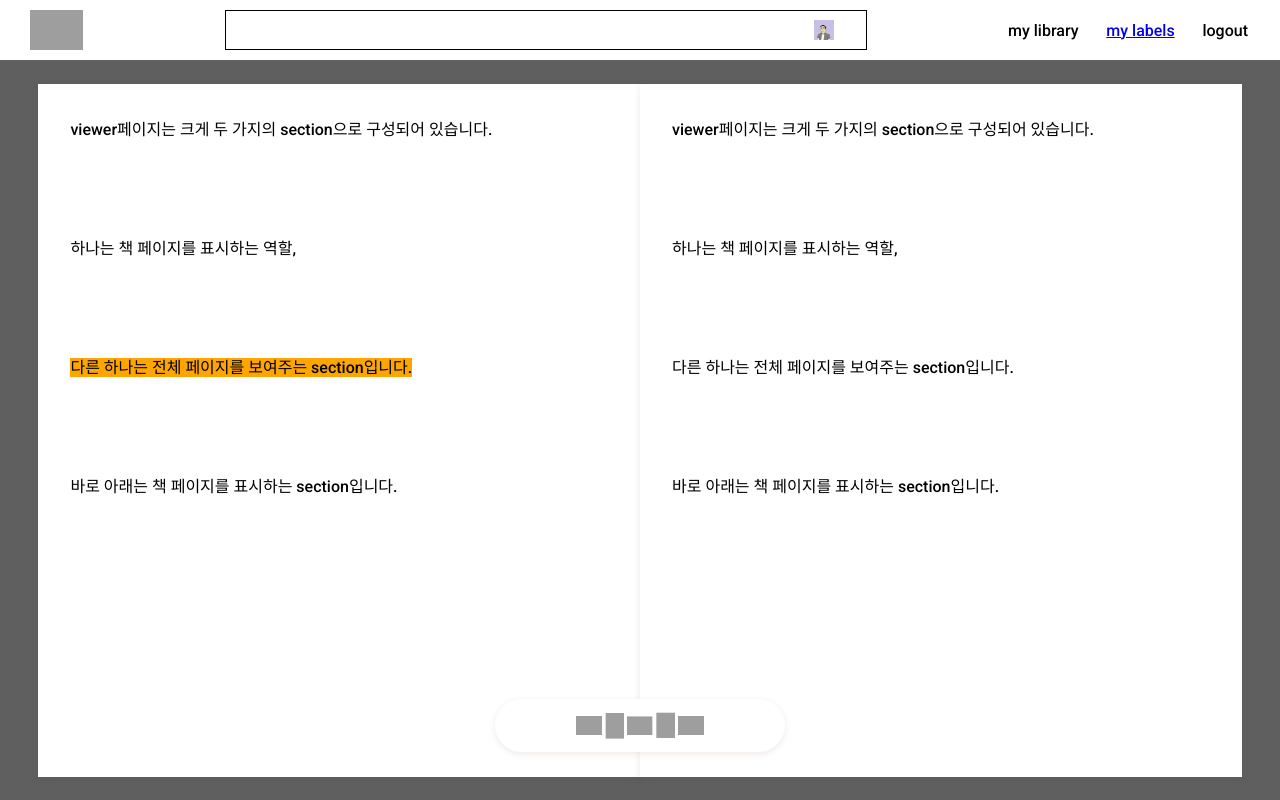
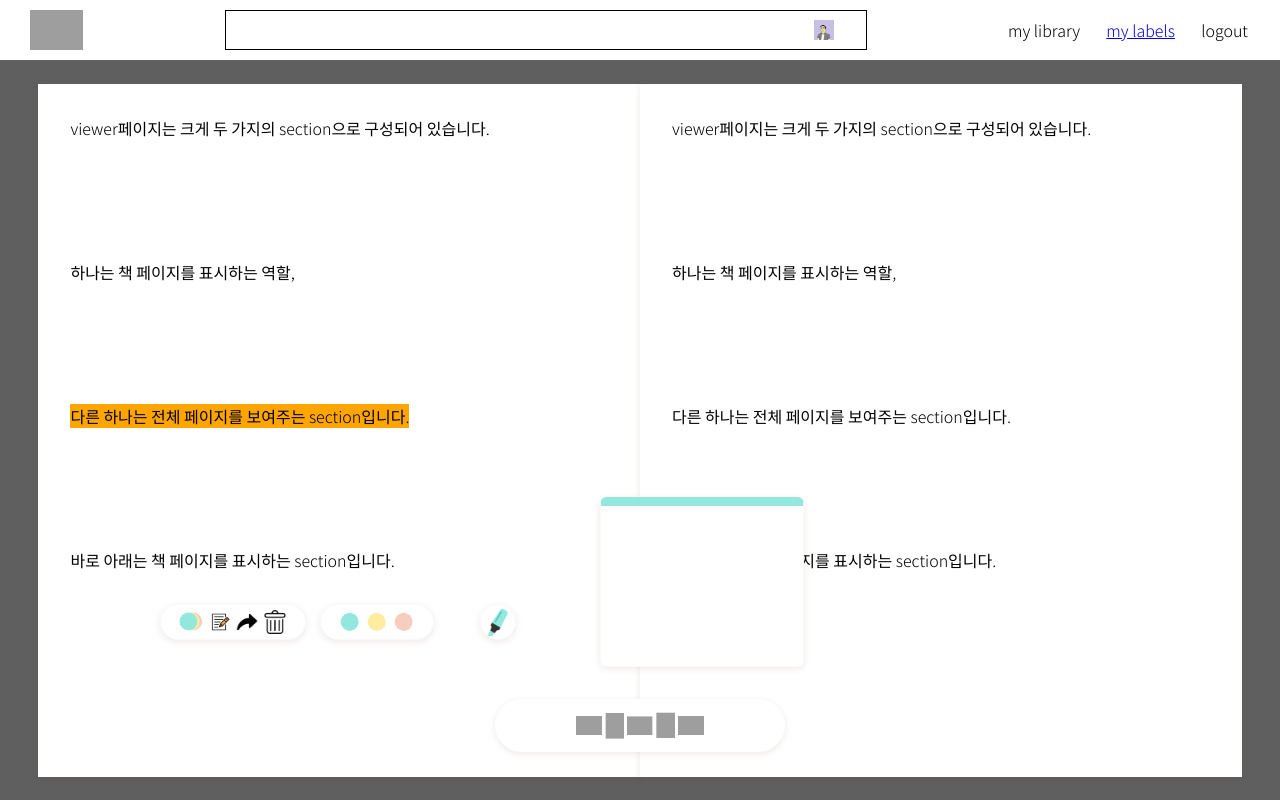
Before and after one commit to MakeLabel/firstProduct, a Django app: page /library/viewer/ in a window 1280 px wide. Run offline with Django 3.2, Linux system fonts and the light colour scheme; some libraries are stand-ins or nearby versions; grey boxes are pictures that could not be loaded.

Commit message:
[feat]Update viewer.html/css

```diff
--- a/library/static/library/css/viewer.css
+++ b/library/static/library/css/viewer.css
@@ -2,7 +2,7 @@
 
 .viewer-body {
   margin: 0;
-  font-family: 'Roboto';
+  font-family: 'Noto Sans KR';
   font-size: 16px;
   display: flex;
   width: 100%;
@@ -117,7 +117,6 @@
   height: 80vh;
   background-color: #5f5f5f;
   border-radius: 2em;
-  display: flex;
   flex-direction: column;
   align-items: center;
   display: none;
@@ -211,3 +210,68 @@
 #share-btn:hover {
     background-color : darkorchid;
 }
+
+.highlight-toggle {
+  border-radius: 1.7em;
+  width: 1.7em;
+  height: 1.7em;
+  position: absolute;
+  left: 30em;
+  bottom: 10em;
+  border: 1px solid black;
+  z-index: 9999;
+  padding: 0.2em;
+  background-color: white;
+  border: 1px solid #fafafa;
+  box-shadow: rgb(102 54 27 / 10%) 0px 2px 7px 0px;
+}
+
+.highlight-toggle-02 {
+  border-radius: 2em;
+  display: flex;
+  justify-content: space-around;
+  width: 7em;
+  height: 1.5em;
+  position: absolute;
+  left: 10em;
+  bottom: 10em;
+  background-color: white;
+  padding: 0.3em 1em;
+  border: 1px solid #fafafa;
+  box-shadow: rgb(102 54 27 / 10%) 0px 2px 7px 0px;
+}
+
+.highlight-functions .toggle-btn {
+  height: 100%;
+}
+
+.highlight-toggle-03 {
+  border-radius: 2em;
+  display: flex;
+  justify-content: space-around;
+  width: 5em;
+  height: 1.5em;
+  position: absolute;
+  left: 20em;
+  bottom: 10em;
+  background-color: white;
+  padding: 0.3em 1em;
+  border: 1px solid #fafafa;
+  box-shadow: rgb(102 54 27 / 10%) 0px 2px 7px 0px;
+}
+
+.toggle-memobox {
+  position: absolute;
+  left: 45em;
+  bottom: 10em;
+  outline: 0;
+  font-family: inherit;
+  border-top: 0.7em solid #93e7de;
+  border-radius: 0.5em;
+  padding: 1em;
+  border-left: 1px solid #fafafa;
+  border-right: 1px solid #fafafa;
+  border-bottom: 1px solid #fafafa;
+  box-shadow: rgb(102 54 27 / 10%) 0px 2px 7px 0px;
+  resize: none;
+}
--- a/library/static/library/js/viewer.js
+++ b/library/static/library/js/viewer.js
@@ -1,66 +1,10 @@
-console.log("연결완료!");
+// 아래는 버튼을 클릭했을 때 Modal을 띄워주도록 하는 코드들입니다.
 
-/*div tag가 담긴 부분만, 설렉션 기능이 가능하도록 만듦. 테그 바꾸어주면 다른 영역에서도 이용가능 */
-const selectableTextArea = document.querySelectorAll('div');
-
-console.log(selectableTextArea);
-const shareBtn = document.querySelector("#share-btn");
-var allTextList = new Array();
-
-selectableTextArea.forEach(elem => {
-    elem.addEventListener("mouseup",selectableTextAreaMouseup);
-});
-
-/*문서 상에서 설렉션을 했을 때, 저장을 해두고 팝업을 띄어주는 함수.
-이후에, 설렉션을 할 때 형광팬을 칠하고 칠한 내용을 따로 저장하는 내용으로 변경할 에정 */
-function selectableTextAreaMouseup(event) {
-    // var selectedText = window.getSelection().toString().trim();
-    setTimeout(() => {
-        var selectedText = window.getSelection();
-        if (selectedText.toString().length){
-        console.log(selectedText);
-        console.log(selectedText.toString());
-        allTextList.push(selectedText);
-        console.log(allTextList);
-        const x = event.pageX;
-        // console.log(x);
-        const y = event.pageY;
-        // console.log(y);
-        const shareBtnWidth = Number(getComputedStyle(shareBtn).width.slice(0,-2));
-        const shareBtnHeight = Number(getComputedStyle(shareBtn).height.slice(0,-2));
-        shareBtn.style.left = x-shareBtnWidth*1 + 'px';
-        shareBtn.style.top = y-shareBtnHeight*1 + 'px';
-        shareBtn.style.display = "block";
-        shareBtn.classList.add("btnEnterance")
-        };
-    },0);
+const thumbnailModal = document.getElementById('thumbnail-modal')
+const openModal = () => {
+    thumbnailModal.style.display = "flex"
 }
 
-document.addEventListener("mousedown", documentMouseDown);
-
-/*문서 상에서 클릭을 했을 때, 설렉션 한 부분이 사라지도록 만든 함수*/
-function documentMouseDown(event) {
-    if(getComputedStyle(shareBtn).display==="block" && event.target.id!=="share-btn"){
-    shareBtn.style.display = "none";
-    shareBtn.classList.remove("btnEnterence");
-    window.getSelection().empty();
-    }
+const closeModal = () => {
+    thumbnailModal.style.display = "none"
 }
-
-
-shareBtn.addEventListener("click", shareBtnClick);
-
-/* share 버튼을 눌렀을 때, 클립보드에 해당 내용을 복사하고, 기존에 보여지고 있었던 설렉션과 팝업을 지워주는 함수*/
-function shareBtnClick(event){
-    const text = window.getSelection().toString().trim();
-    document.execCommand("copy");
-    shareBtn.style.display = "none";
-    shareBtn.classList.remove("btnEnterence");
-    window.getSelection().empty();
-};
-
-
-/* share 버튼을 눌렀을 때, 클립봅드에 잘 복사 되었음을 보여주는 코드*/
-$( "#share-btn" ).click(function() {
-    $( "div.success" ).fadeIn( 300 ).delay( 1500 ).fadeOut( 400 );
-  });
--- a/library/templates/library/collectHighlight.html
+++ b/library/templates/library/collectHighlight.html
@@ -5,6 +5,7 @@
     <title>Label</title>
     {% load static %}
     <link rel="stylesheet" href="{% static 'library/css/collectHighlight.css'%}">
+    <link rel="stylesheet" href="{% static 'library/css/jquery.mCustomsScrollbar.css'%}">
     <style>
       @import url('https://fonts.googleapis.com/css2?family=Noto+Sans+KR:wght@300&display=swap');
     </style>
@@ -44,9 +45,6 @@
           <div class="menu-container">
             <div class="">
               <img style="width: 120px; height: 150px;" src="{% static 'library/img/bin.png'%}"/>
-            </div>
-            <div class="">
-              <span>60% of the book</span>
             </div>
             <div class="highlighting-colors">
               <img style="width:20px; height:20px;" src="{% static 'library/img/bin.png'%}"/>
@@ -186,6 +184,5 @@
 
 
     </section>
-
   </body>
 </html>
--- a/library/templates/library/viewer.html
+++ b/library/templates/library/viewer.html
@@ -8,7 +8,7 @@
     {% load static %}
     <link rel="stylesheet" href="{% static 'library/css/viewer.css'%}" >
     <style>
-    @import url('https://fonts.googleapis.com/css2?family=Roboto:wght@500&display=swap');
+      @import url('https://fonts.googleapis.com/css2?family=Noto+Sans+KR:wght@300&display=swap');
     </style>
     <script src="//code.jquery.com/jquery-1.11.0.min.js"></script>
   </head>
@@ -48,9 +48,6 @@
       위의 나열 순서대로 코드가 짜여져 있습니다. 빈더코더! 빈더코더! 빈더코더!
       {% endcomment %}
 
-      <div class="highlight-togle">
-
-      </div>
       <div class="left-page page">
         viewer페이지는 크게 두 가지의 section으로 구성되어 있습니다.
         <br>
@@ -103,16 +100,16 @@
       {% comment %} 책 페이지 표시하는 section 안에 footer 태그를 이용하여 툴들을 모아놨습니다.{% endcomment %}
       <footer class="view-tools">
         {% comment %} 다양한 아이콘들이 있는 footer입니다. grid로 정렬합니다. {% endcomment %}
-        <img class="btn-prepage" src="https://encrypted-tbn0.gstatic.com/images?q=tbn:ANd9GcRzWSlBLrDfy1X_TdCtrMjH1GwJBTr69pPPsw&usqp=CAU">
+        <img class="btn-prepage" onclick="openModal()" src="https://encrypted-tbn0.gstatic.com/images?q=tbn:ANd9GcRzWSlBLrDfy1X_TdCtrMjH1GwJBTr69pPPsw&usqp=CAU">
         <img style="transform:rotateZ(90deg);" class="btn-prepage" src="https://encrypted-tbn0.gstatic.com/images?q=tbn:ANd9GcRzWSlBLrDfy1X_TdCtrMjH1GwJBTr69pPPsw&usqp=CAU">
         <img style="transform:rotateZ(180deg);"class="btn-prepage" src="https://encrypted-tbn0.gstatic.com/images?q=tbn:ANd9GcRzWSlBLrDfy1X_TdCtrMjH1GwJBTr69pPPsw&usqp=CAU">
         <img style="transform:rotateZ(270deg);"class="btn-prepage" src="https://encrypted-tbn0.gstatic.com/images?q=tbn:ANd9GcRzWSlBLrDfy1X_TdCtrMjH1GwJBTr69pPPsw&usqp=CAU">
         <img class="btn-prepage" src="https://encrypted-tbn0.gstatic.com/images?q=tbn:ANd9GcRzWSlBLrDfy1X_TdCtrMjH1GwJBTr69pPPsw&usqp=CAU">
       </footer>
     </section>
-    <section class="thumbnail-modal">
+    <section id="thumbnail-modal" class="thumbnail-modal">
       <div class="modal-nav">
-        <span>닫기</span>
+        <span onclick="closeModal()">닫기</span>
         <div class="container-changer">
           <span>축소판</span>
           <span>즐겨찾기</span>
@@ -243,9 +240,33 @@
       </div>
     </section>
     <section class="highlight-functions">
-      <div class="alert-box success">클립보드에 복사를 완료하였습니다</div>
+      <div class="alert-box success">
+      클립보드에 복사를 완료하였습니다
+      </div>
+
       <button id = "share-btn">share</button>
         <!--설렉션을 하면 버튼이 보임 -->
+        {% comment %} 토글 첫번째는 밑줄 긋기, 두번째는 밑줄 그은 후, 세번째는 색깔 변경임 {% endcomment %}
+
+      <div class="highlight-toggle">
+        <img class="toggle-btn" src="{% static 'library/img/highlightIcons/highlighter.png'%}">
+      </div>
+
+      <div class="highlight-toggle-02">
+        <img class="toggle-btn" src="{% static 'library/img/highlightIcons/btn_highlightcolors.png'%}">
+        <img class="toggle-btn" src="{% static 'library/img/highlightIcons/btn_memo_02.png'%}">
+        <img class="toggle-btn" src="{% static 'library/img/highlightIcons/btn_share_03.png'%}">
+        <img class="toggle-btn" src="{% static 'library/img/highlightIcons/btn_trashbin_04.png'%}">
+      </div>
+
+      <div class="highlight-toggle-03">
+        <img class="toggle-btn" src="{% static 'library/img/highlightIcons/btn_greencolor_01.png'%}">
+        <img class="toggle-btn" src="{% static 'library/img/highlightIcons/btn_yellowcolor_02.png'%}">
+        <img class="toggle-btn" src="{% static 'library/img/highlightIcons/btn_pinkcolor_03.png'%}">
+      </div>
+
+      <textarea class="toggle-memobox" rows="7" cols="20"></textarea>
+
     </section>
   </body>
   <script src="{% static 'library/js/viewer.js' %}"></script>
```
Also changed, not shown: library/static/library/css/collectHighlight.css (+47 -0 lines), library/static/library/img/highlightIcons/btn_greencolor_01.png (added), library/static/library/img/highlightIcons/btn_highlightcolors.png (added), library/static/library/img/highlightIcons/btn_memo_02.png (added), library/static/library/img/highlightIcons/btn_pinkcolor_03.png (added), library/static/library/img/highlightIcons/btn_share_03.png (added), library/static/library/img/highlightIcons/btn_trashbin_04.png (added), library/static/library/img/highlightIcons/btn_yellowcolor_02.png (added), library/static/library/img/highlightIcons/highlighter.png (added).
